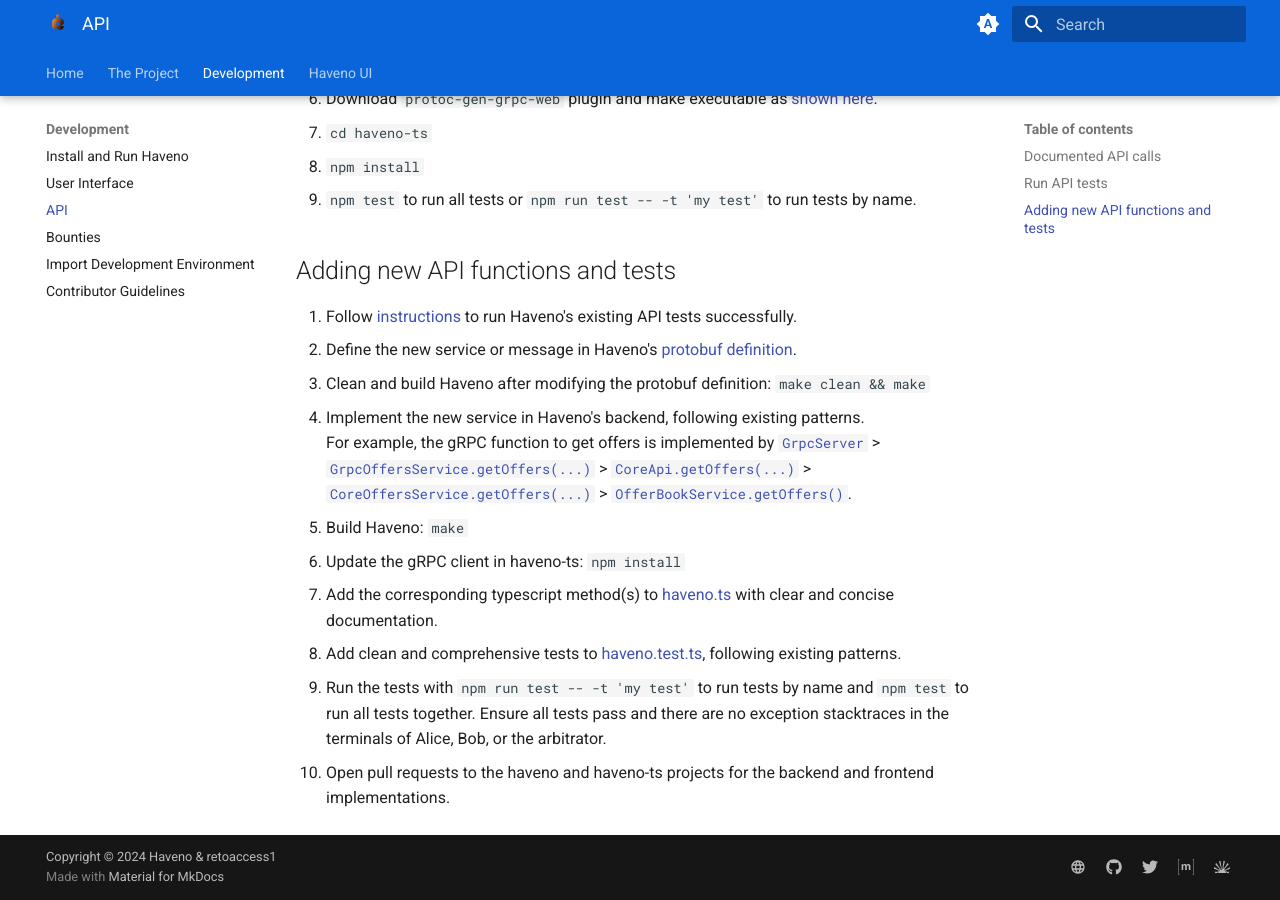
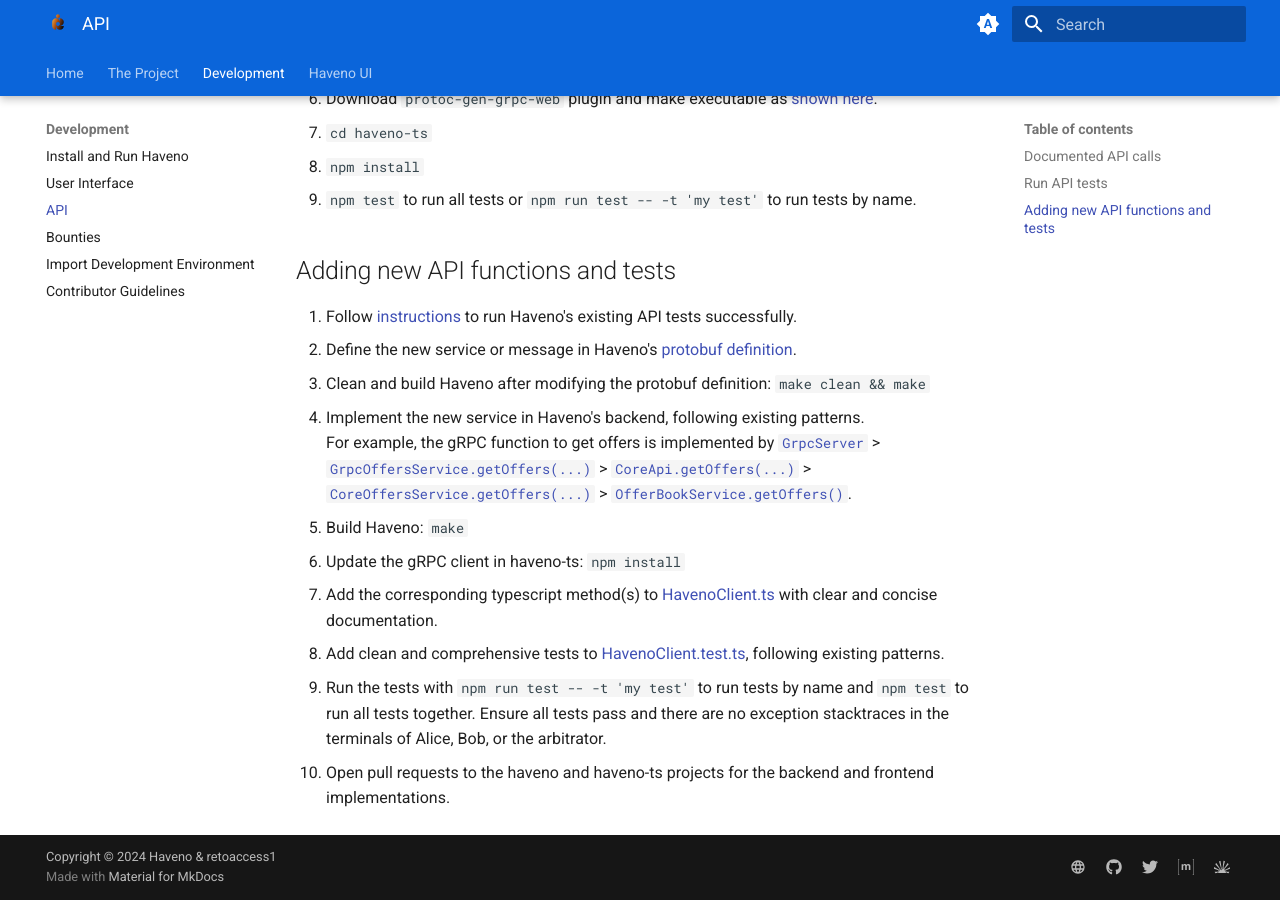
Before and after one commit to boldsuck/haveno-reto-docs, an MkDocs documentation site: the page built from docs/development/api.md, in a window 1280 px wide and 900 px high, scrolled down 1275 px. Built offline with MkDocs 1.6.1 and Material for MkDocs 9.7.7, drawn with Linux system fonts in a browser that asks for light colours; plug-ins that fetch from the network failed and are left out; the version menu is left out.

Commit message:
update links to typescript client and tests

```diff
--- a/docs/development/api.md
+++ b/docs/development/api.md
@@ -43,7 +43,7 @@
    For example, the gRPC function to get offers is implemented by [`GrpcServer`](https://github.com/haveno-dex/haveno/blob/master/daemon/src/main/java/bisq/daemon/grpc/GrpcServer.java) > [`GrpcOffersService.getOffers(...)`](https://github.com/haveno-dex/haveno/blob/b761dbfd378faf49d95090c126318b419af7926b/daemon/src/main/java/bisq/daemon/grpc/GrpcOffersService.java#L104) > [`CoreApi.getOffers(...)`](https://github.com/haveno-dex/haveno/blob/b761dbfd378faf49d95090c126318b419af7926b/core/src/main/java/bisq/core/api/CoreApi.java#L128) > [`CoreOffersService.getOffers(...)`](https://github.com/haveno-dex/haveno/blob/b761dbfd378faf49d95090c126318b419af7926b/core/src/main/java/bisq/core/api/CoreOffersService.java#L126) > [`OfferBookService.getOffers()`](https://github.com/haveno-dex/haveno/blob/b761dbfd378faf49d95090c126318b419af7926b/core/src/main/java/bisq/core/offer/OfferBookService.java#L193).
 5. Build Haveno: `make`
 6. Update the gRPC client in haveno-ts: `npm install`
-7. Add the corresponding typescript method(s) to [haveno.ts](https://github.com/haveno-dex/haveno-ts/blob/master/src/haveno.ts) with clear and concise documentation.
-8. Add clean and comprehensive tests to [haveno.test.ts](https://github.com/haveno-dex/haveno-ts/blob/master/src/haveno.test.ts), following existing patterns.
+7. Add the corresponding typescript method(s) to [HavenoClient.ts](https://github.com/haveno-dex/haveno-ts/blob/master/src/HavenoClient.ts) with clear and concise documentation.
+8. Add clean and comprehensive tests to [HavenoClient.test.ts](https://github.com/haveno-dex/haveno-ts/blob/master/src/HavenoClient.test.ts), following existing patterns.
 9. Run the tests with `npm run test -- -t 'my test'` to run tests by name and `npm test` to run all tests together. Ensure all tests pass and there are no exception stacktraces in the terminals of Alice, Bob, or the arbitrator.
 10. Open pull requests to the haveno and haveno-ts projects for the backend and frontend implementations.
```
